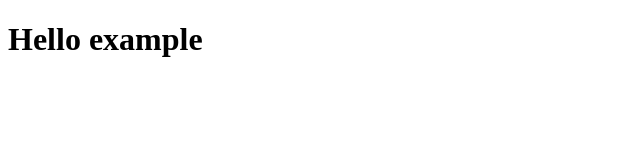
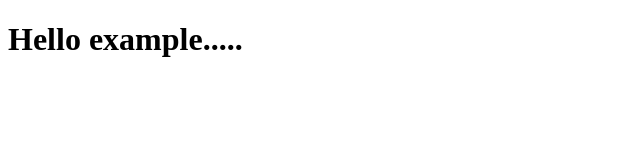
Before and after one commit to AtGauravKalkhuriya/git-tutorial, a plain HTML site: page example.html in a window 1280 px wide. Shown: the full height of the page, 0-640 px from the left. Drawn offline with Linux system fonts and the light colour scheme.

Commit message:
3 commit

```diff
--- a/example.html
+++ b/example.html
@@ -7,7 +7,7 @@
     <title>Document</title>
 </head>
 <body>
-    <h1>Hello example</h1>
+    <h1>Hello example.....</h1>
 
 </body>
 </html>
```
